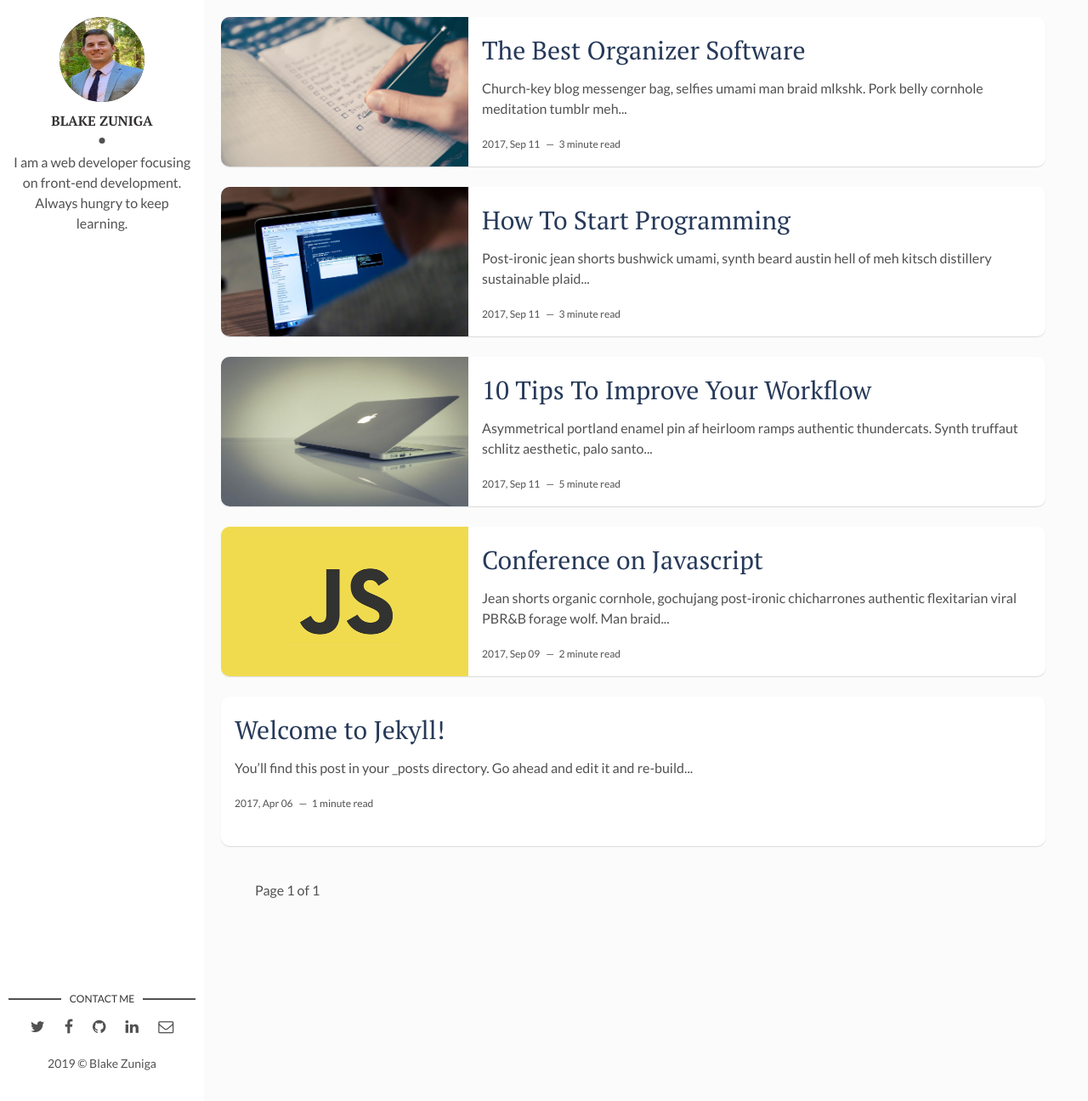
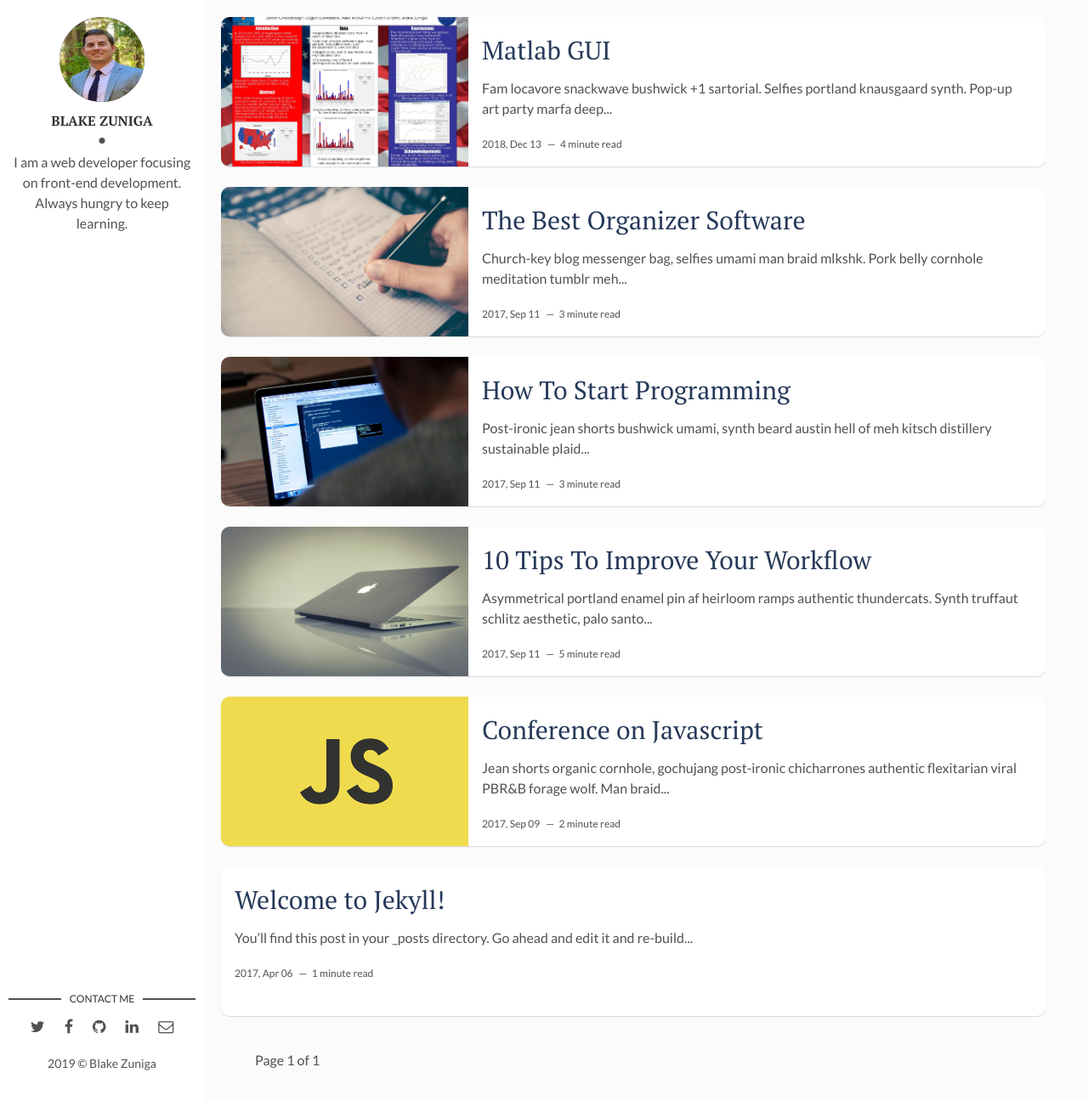
Before and after one commit to Blakez3/Blakez3.github.io, a Jekyll site: the page built from index.html, in a window 1280 px wide and 1296 px high. Shown: the whole window at 85% size. Built offline with Jekyll 4.4.1, drawn with Linux system fonts in a browser that asks for light colours; the list of posts is cut into pages by our own code; a file with an impossible date is left out.

Commit message:
Update 2017-04-06-how-i-rest-from-work.markdown

```diff
--- a/_posts/2017-04-06-how-i-rest-from-work.markdown
+++ b/_posts/2017-04-06-how-i-rest-from-work.markdown
@@ -1,7 +1,7 @@
 ---
 layout: post
 title: Matlab GUI
-date: 2018 Fall semester
+date: 2018-12-13
 description: You’ll find this post in your `_posts` directory. Go ahead and edit it and re-build the site to see your changes. # Add post description (optional)
 img: 314Poster.png # Add image post (optional)
 fig-caption: # Add figcaption (optional)
```
